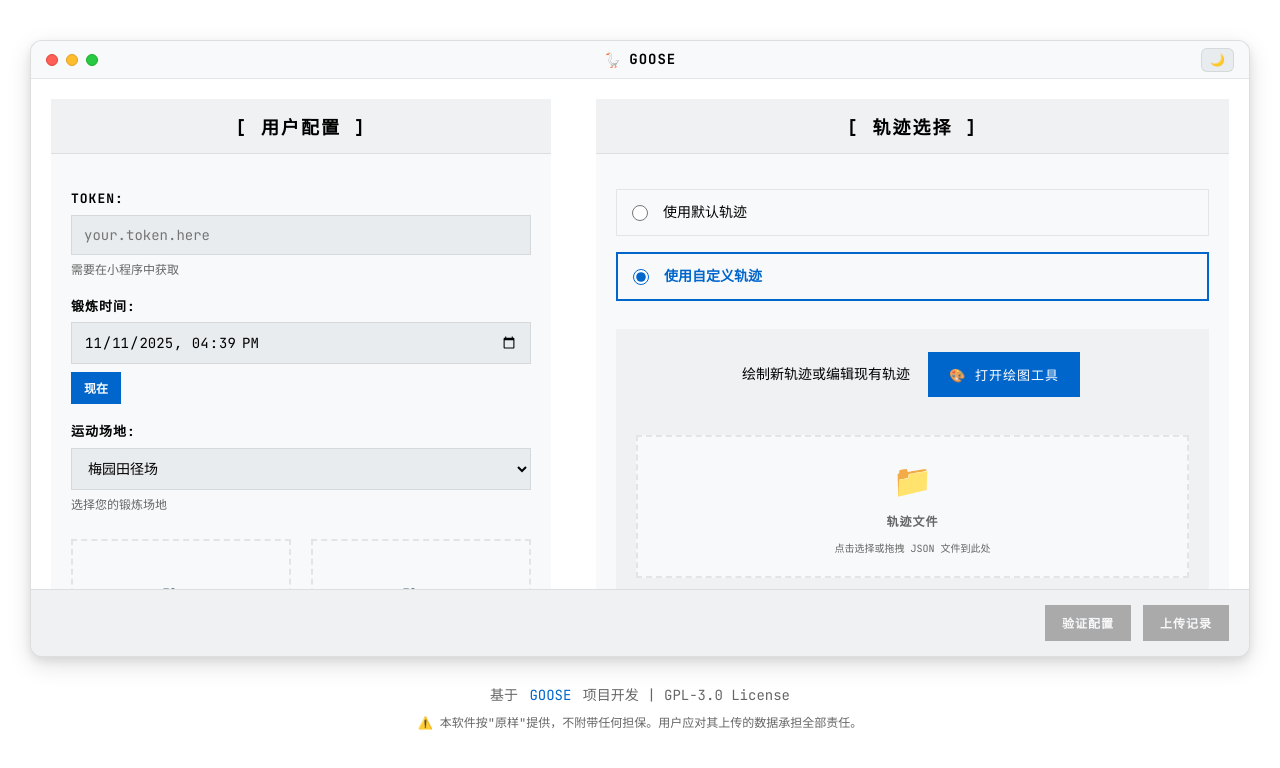
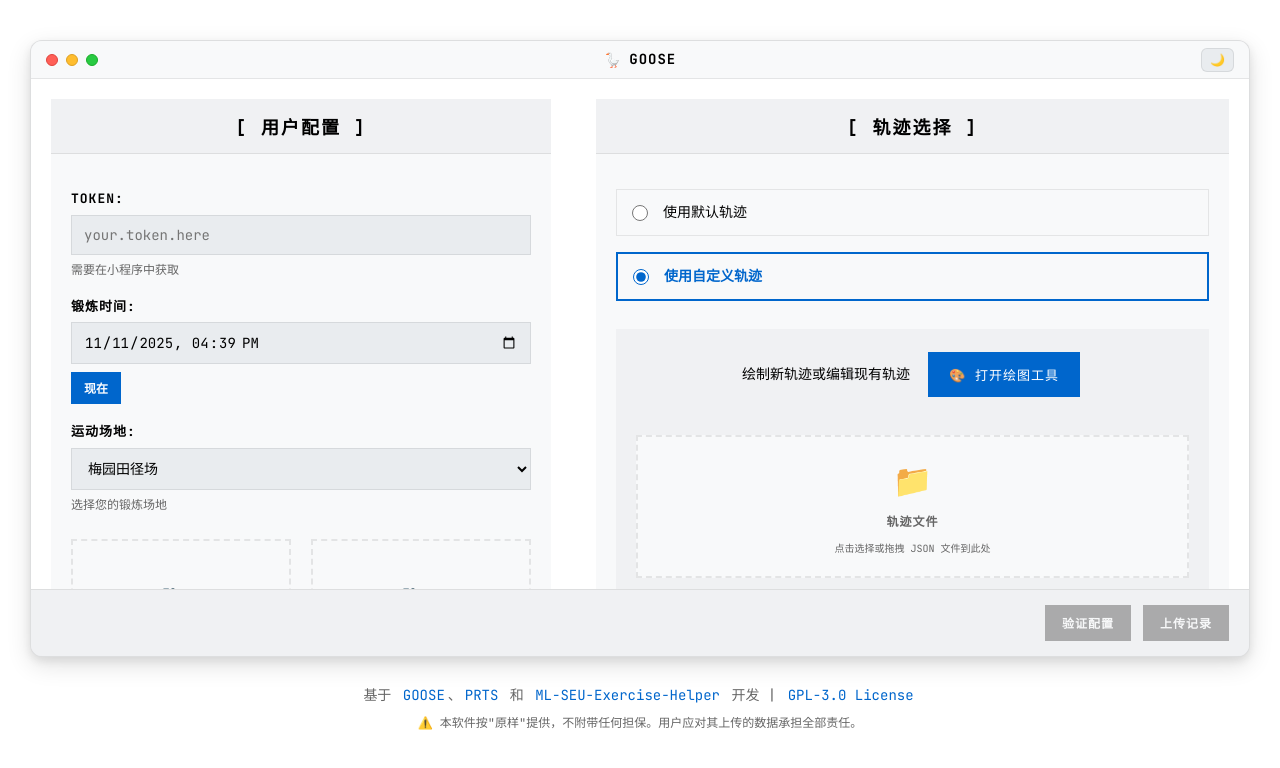
Before and after one commit to leostudiooo/GOOSE-WebApp, a Vue app: page / in a window 1280 px wide. Shown: the top 768 px of the page. Built offline with nearby package versions, Linux system fonts and the light colour scheme.

Commit message:
docs: 更新版权信息，添加PRTS和ML-SEU-Exercise-Helper项目链接

```diff
--- a/src/views/HomeView.vue
+++ b/src/views/HomeView.vue
@@ -68,8 +68,8 @@
 
     <footer class="footer">
       <p>
-        基于 <a href="https://github.com/leostudiooo/GOOSE" target="_blank">GOOSE</a> 项目开发 |
-        GPL-3.0 License
+        基于 <a href="https://github.com/leostudiooo/GOOSE" target="_blank">GOOSE</a>、<a href="https://github.com/leostudiooo/PRTS" target="_blank">PRTS</a> 和 <a href="https://github.com/midairlogn/ml-seu-exercise-helper" target="_blank">ML-SEU-Exercise-Helper</a> 开发 |
+        <a href="https://opensource.org/licenses/GPL-3.0" target="_blank">GPL-3.0 License</a>
       </p>
       <p class="warning">
         ⚠️ 本软件按"原样"提供，不附带任何担保。用户应对其上传的数据承担全部责任。
```
Also changed, not shown: 1 other file (tests, documents, lock files or other folders).
